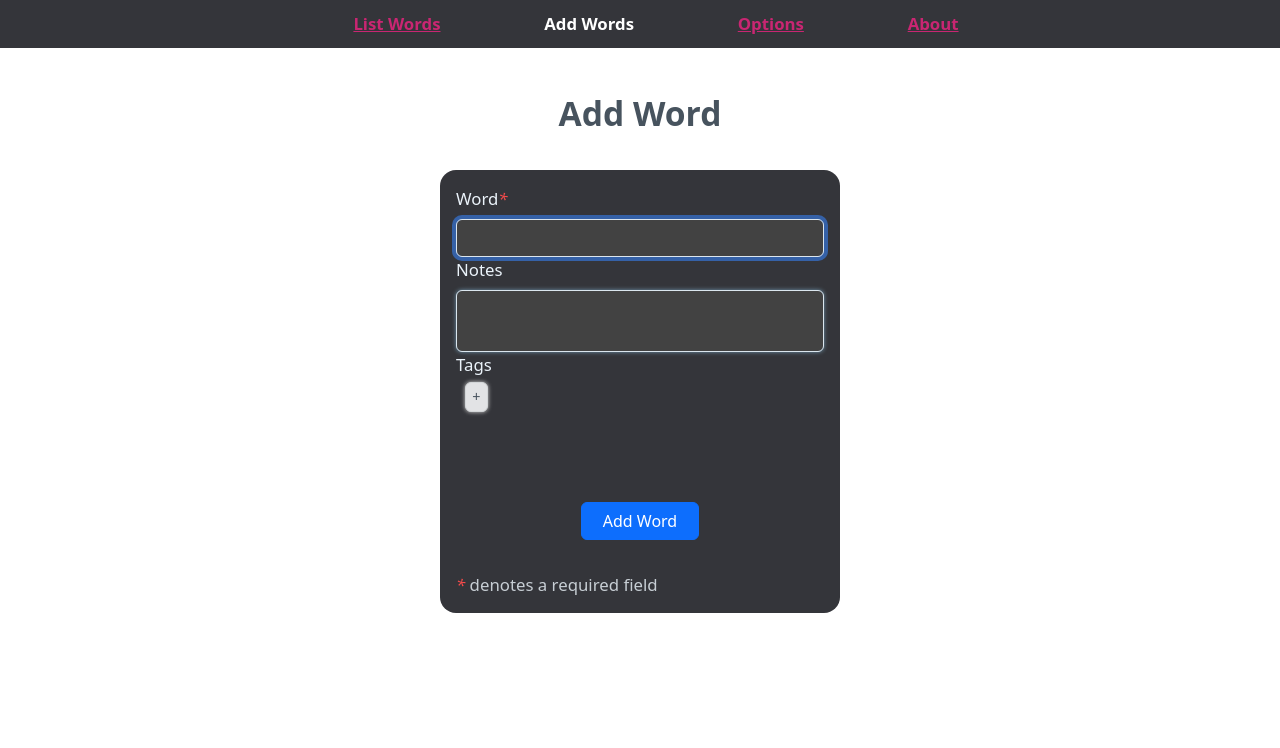
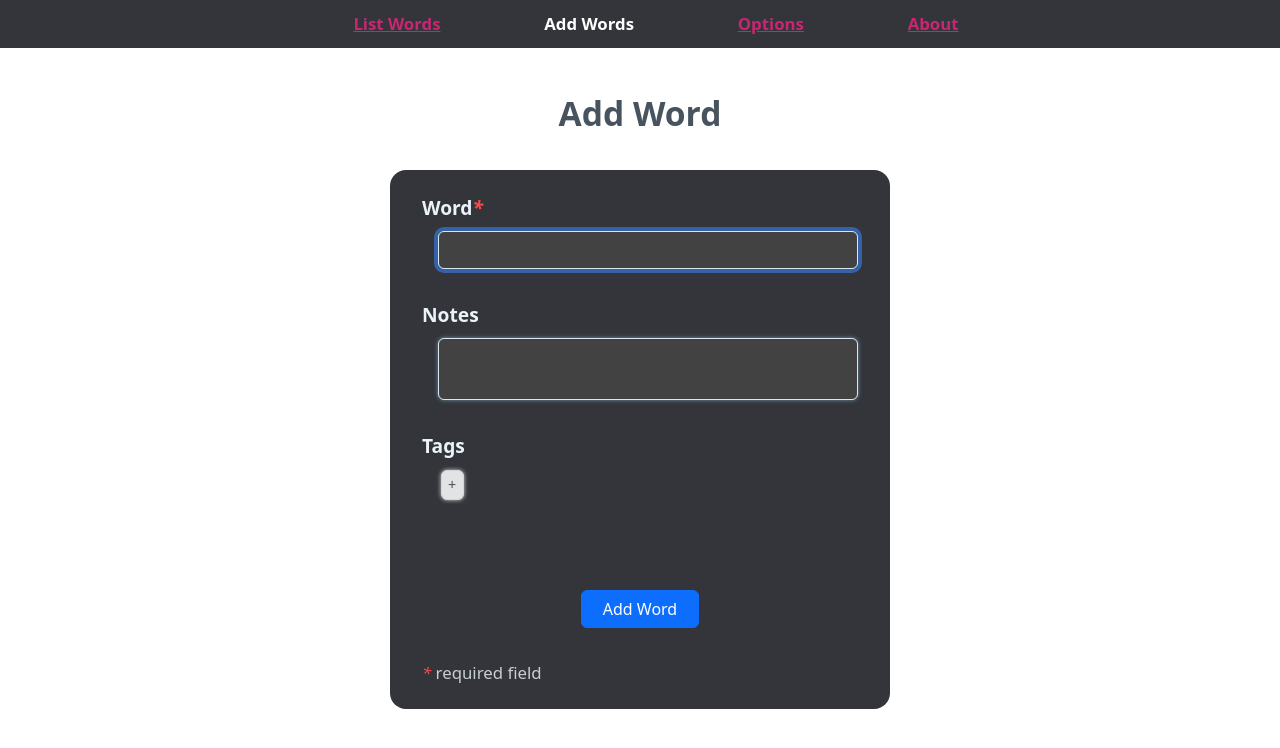
Before and after one commit to vishusandy/lexicon, a SvelteKit app: page /add in a window 1280 px wide. Shown: the top 748 px of the page. Built offline with nearby package versions, Linux system fonts and the light colour scheme.

Commit message:
updated add word styling

```diff
--- a/src/components/Add.svelte
+++ b/src/components/Add.svelte
@@ -207,7 +207,7 @@
 
 <form id="{key}-add-form" class="add-form-container mt-4" on:submit|preventDefault={addWord}>
     <!-- <div class="add-container"> -->
-    <div class="mb-3">
+    <div class="mb-3 word-group">
         <label for="{key}-add-input" class="form-label" title="required"
             >Word<span class="required">*</span></label
         >
@@ -223,8 +223,13 @@
             autofocus={true}
         />
     </div>
-    <div class="mb-3">
-        <div class="label form-label" on:keydown={focusDef} on:click={focusDef}>Notes</div>
+    <div class="mb-3 note-group">
+        <label
+            class="label form-label"
+            on:keydown={focusDef}
+            on:click={focusDef}
+            for="{key}-add-input">Notes</label
+        >
 
         <textarea
             id="{key}-add-input"
@@ -271,14 +276,14 @@
         <button type="submit" class="add btn btn-primary">Add Word </button><br />
     </div>
     <div class="required-description">
-        <span class="required">*</span> denotes a required field
+        <span class="required">*</span> required field
     </div>
 </form>
 
 <style>
     .add-form-container {
         background: #34353a;
-        padding: 1rem;
+        padding: 1.5rem 2rem;
         border-radius: 1rem;
         color: #ebf3fa;
     }
@@ -313,8 +318,8 @@
 
     .tag-container {
         width: fit-content;
-        margin-top: 0.2rem;
-        margin-left: 0.4rem;
+        margin-top: 0.5rem;
+        margin-left: 1rem;
         margin-bottom: 1.5rem;
     }
 
@@ -352,4 +357,21 @@
         color: #f74b4b;
         font-style: italic;
     }
+
+    .word-group,
+    .note-group {
+        margin-bottom: 2rem;
+        margin-left: 1rem;
+    }
+
+    .word-group label,
+    .note-group label {
+        margin-left: -1rem;
+    }
+
+    label,
+    .label {
+        font-size: 1.2rem;
+        font-weight: bold;
+    }
 </style>
--- a/src/styles/global.scss
+++ b/src/styles/global.scss
@@ -73,7 +73,7 @@ nav.main a {
 
 
 .add-vocab {
-    max-width: 400px;
+    max-width: 500px;
     margin: 0px auto;
 }
 
@@ -88,7 +88,7 @@ nav.main a {
 }
 
 .options-page {
-    max-width: 500px;
+    max-width: 600px;
     margin: 0px auto;
 }
 
```
